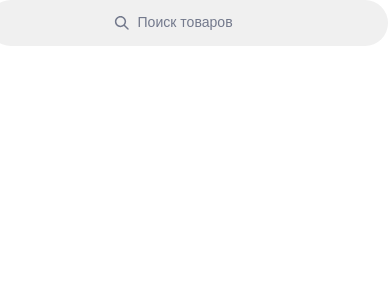
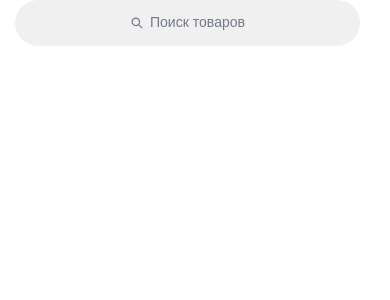
Before and after one commit to bluzord/market-place, a Vue app: page / in a window 390 px wide. Shown: the top 300 px of the page. Built offline with nearby package versions, Linux system fonts and the light colour scheme; a web font is replaced by a local one.

Commit message:
Доработать компонент SearchBar

```diff
--- a/src/app/styles/_utils.scss
+++ b/src/app/styles/_utils.scss
@@ -21,3 +21,9 @@
     display: none !important;
   }
 }
+
+.visible-tablet {
+  @include tablet-above {
+    display: none !important;
+  }
+}
--- a/src/shared/ui/SearchBar/SearchBar.vue
+++ b/src/shared/ui/SearchBar/SearchBar.vue
@@ -17,6 +17,9 @@ function handleFocus() {
   isFocused.value = true
   nextTick(() => {
     inputRef.value?.focus()
+    const isMobile: boolean = window.matchMedia('(pointer: coarse)').matches
+    if (isMobile)
+      return
     inputRef.value?.select()
   })
 }
@@ -27,6 +30,10 @@ function handleBlur() {
 
 function handleEsc() {
   inputRef.value?.blur()
+}
+
+function clearInput() {
+  query.value = ''
 }
 </script>
 
@@ -40,20 +47,27 @@ function handleEsc() {
     @focus="handleFocus"
     @keydown.esc="handleEsc"
   >
+    <div class="search-bar__center">
       <Icon
         icon="search"
         class="search-bar__icon"
         :class="[{ 'search-bar__icon--active': isFocused }]"
         aria-hidden="true"
       />
-    <span class="search-bar__placeholder" aria-hidden="true">{{ placeholder }}</span>
+      <span v-show="!isActive" class="search-bar__placeholder" aria-hidden="true">{{ placeholder }}</span>
+    </div>
     <input
+      v-show="isActive"
       ref="inputRef"
       v-model="query"
       type="text"
       class="search-bar__input"
       @blur="handleBlur"
     >
+    <Icon
+      v-show="isActive && query.length > 0" icon="cross" class="search-bar__cross visible-tablet" aria-hidden="true"
+      @click="clearInput"
+    />
   </div>
 </template>
 
--- a/src/shared/ui/SearchBar/styles.scss
+++ b/src/shared/ui/SearchBar/styles.scss
@@ -2,25 +2,29 @@
 
 .search-bar {
   @include flex-center();
-  position: relative;
-  width: rem(400);
+  width: rem(380);
   height: rem(46);
   overflow: hidden;
+
   background-color: var(--color-light-gray);
   color: var(--color-dark-accent);
+
   border: none;
   border-radius: rem(32);
-  padding-block: rem(15);
-  padding-inline: rem(17);
+
+  padding: rem(15) rem(17);
 
   cursor: text;
 
+  &__center {
+    @include flex-center();
+    gap: rem(6);
+    flex: 1;
+  }
+
   &__icon {
-    position: absolute;
-    left: rem(125);
     width: rem(18);
     height: rem(18);
-    transition: left var(--transition-duration) ease;
 
     &--active {
       color: var(--color-primary-hover);
@@ -28,43 +32,54 @@
   }
 
   &__placeholder {
-    position: absolute;
-    left: rem(150);
+    max-width: rem(200);
+    overflow: hidden;
+    text-overflow: ellipsis;
+    white-space: nowrap;
     user-select: none;
     opacity: 1;
-    transition:
-      opacity var(--transition-duration) ease,
-      left var(--transition-duration) ease;
   }
 
   &__input {
-    position: absolute;
-    left: rem(150);
-    opacity: 0;
+    flex: 0;
     color: var(--color-dark);
-    max-width: 0;
     background: none;
     border: none;
     outline: none;
-    transition:
-      opacity var(--transition-duration) ease,
-      left var(--transition-duration) ease;
+  }
+
+  &__cross {
+    width: rem(18);
+    height: rem(18);
+    cursor: pointer;
   }
 
   &--active {
-    .search-bar__icon {
-      left: rem(17);
+    gap: rem(4);
+
+    .search-bar__center {
+      max-width: fit-content;
+      gap: 0;
     }
 
     .search-bar__input {
-      opacity: 1;
-      left: rem(40);
       max-width: 100%;
+      flex: auto;
     }
 
     .search-bar__placeholder {
-      left: rem(40);
+      max-width: 0;
       opacity: 0;
     }
   }
+
+  @include mobile {
+    width: rem(345);
+
+    &__icon,
+    &__cross {
+      width: rem(14);
+      height: rem(14);
+    }
+  }
 }
```
Lines whose indentation alone changed are shown as unchanged.
